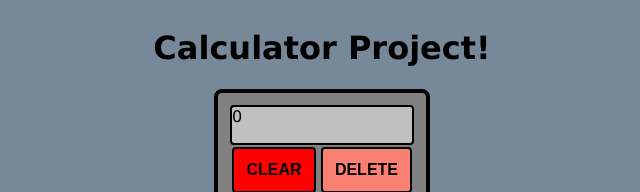
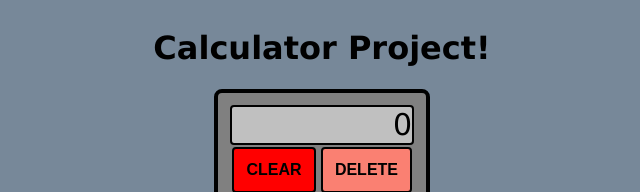
Before and after one commit to Solkol/calculator, a plain HTML site: page index.html in a window 1280 px wide. Shown: the top 192 px of the page, 318-958 px from the left. Drawn offline with Linux system fonts and the light colour scheme.

Commit message:
Edit display text style

```diff
--- a/style.css
+++ b/style.css
@@ -18,6 +18,8 @@ body {
     border: 2px solid black;
     border-radius: 4px;
     aspect-ratio: 5 / 1;
+    font-size: 30px;
+    text-align: right;
 }
 
 .row {
```
